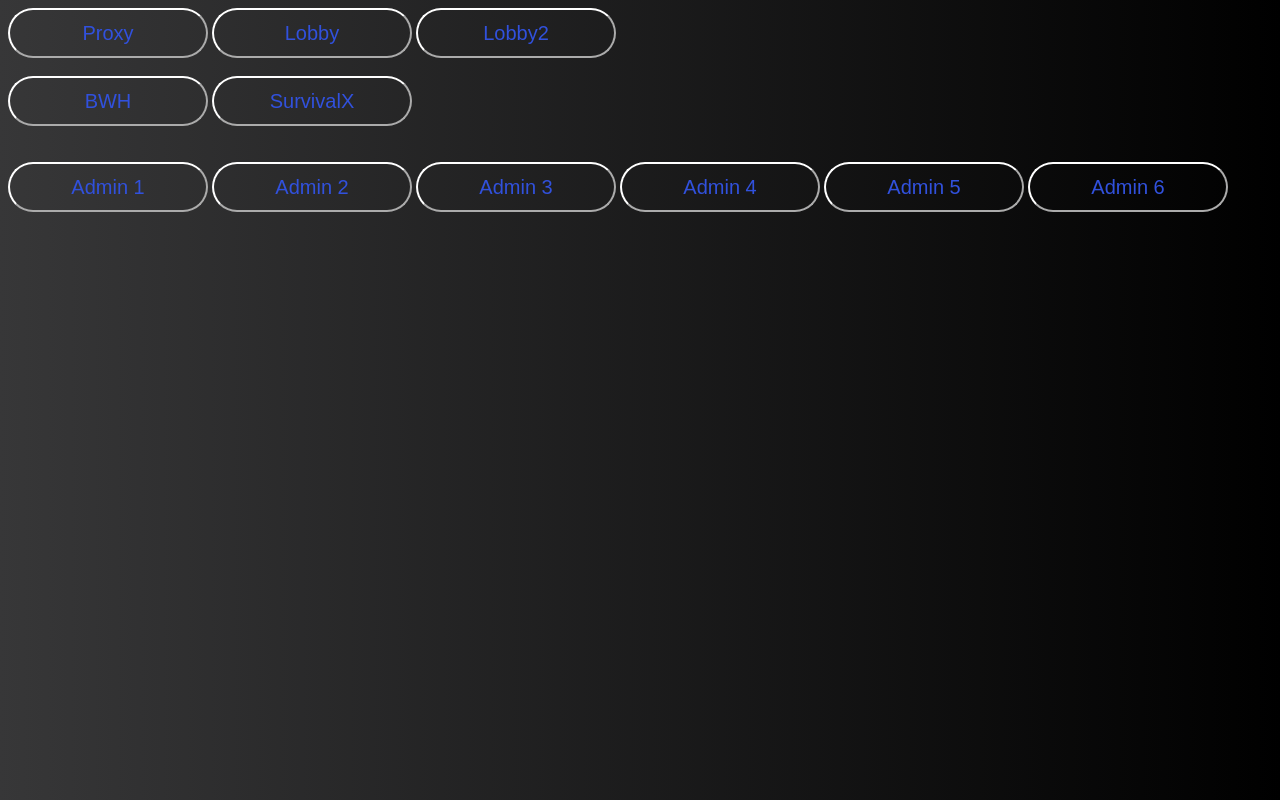
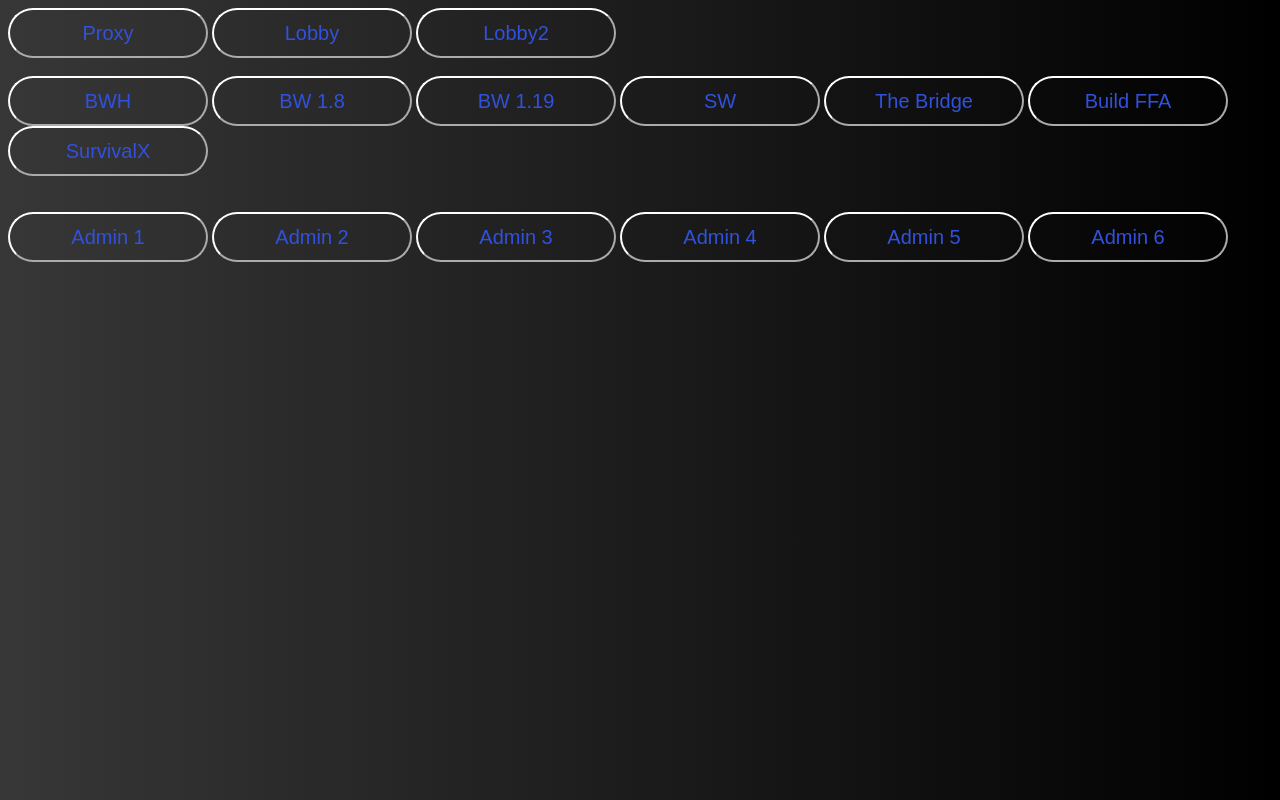
Before and after one commit to Xandll/Server-Dashboard, a plain HTML site: page index.html in a window 1280 px wide. Drawn offline with Linux system fonts and the light colour scheme.

Commit message:
Update index.html

```diff
--- a/index.html
+++ b/index.html
@@ -14,6 +14,11 @@
     <br>
     <br>
     <button onclick="window.location.href='https://panel.ardofficial.net/server/21391e67';">BWH</button>
+    <button onclick="window.location.href='LINK';">BW 1.8</button>
+    <button onclick="window.location.href='LINK';">BW 1.19</button>
+    <button onclick="window.location.href='LINK';">SW</button>
+    <button onclick="window.location.href='LINK';">The Bridge</button>
+    <button onclick="window.location.href='LINK';">Build FFA</button>
     <button onclick="window.location.href='https://panel.huntercraft.uk/server/1e6000d6';">SurvivalX</button>
     <br>
     <br>
```
